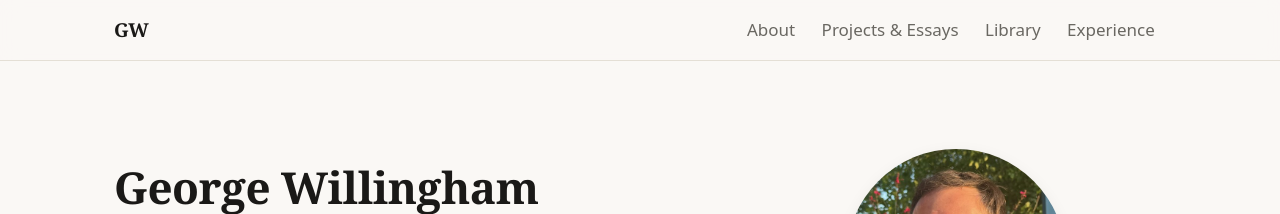
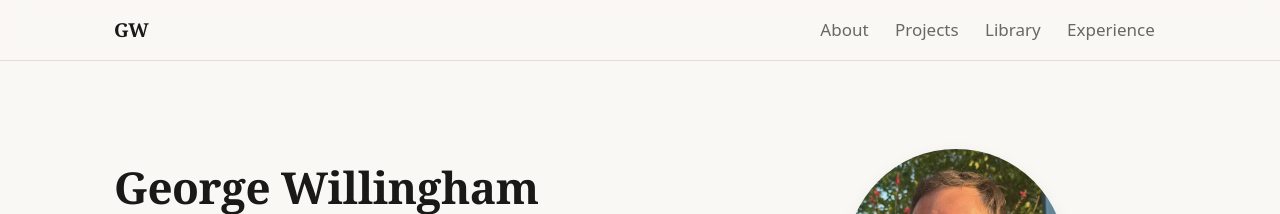
Before and after one commit to jgwillingham/jgwillingham.github.io, a Jekyll site: the page built from index.html, in a window 1280 px wide. Shown: the top 214 px of the page. Built offline with Jekyll 4.4.1, drawn with Linux system fonts in a browser that asks for light colours.

Commit message:
edit projects page name for mobile

```diff
--- a/_data/navigation.yml
+++ b/_data/navigation.yml
@@ -1,7 +1,7 @@
 # Top navigation, in display order.
 - title: About
   url: /about/
-- title: Projects & Essays
+- title: Projects
   url: /projects/
 - title: Library
   url: /notes/
```
